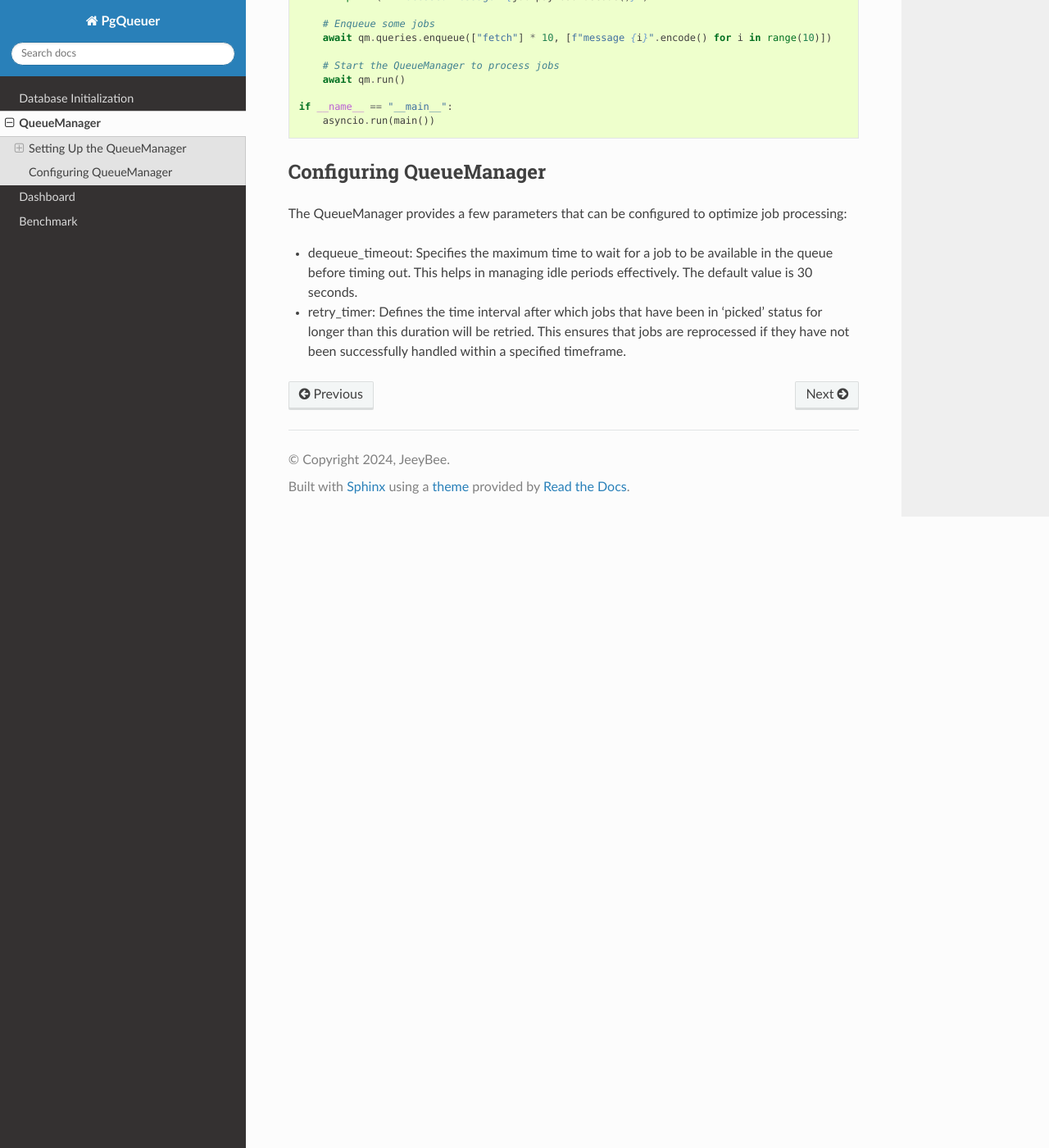
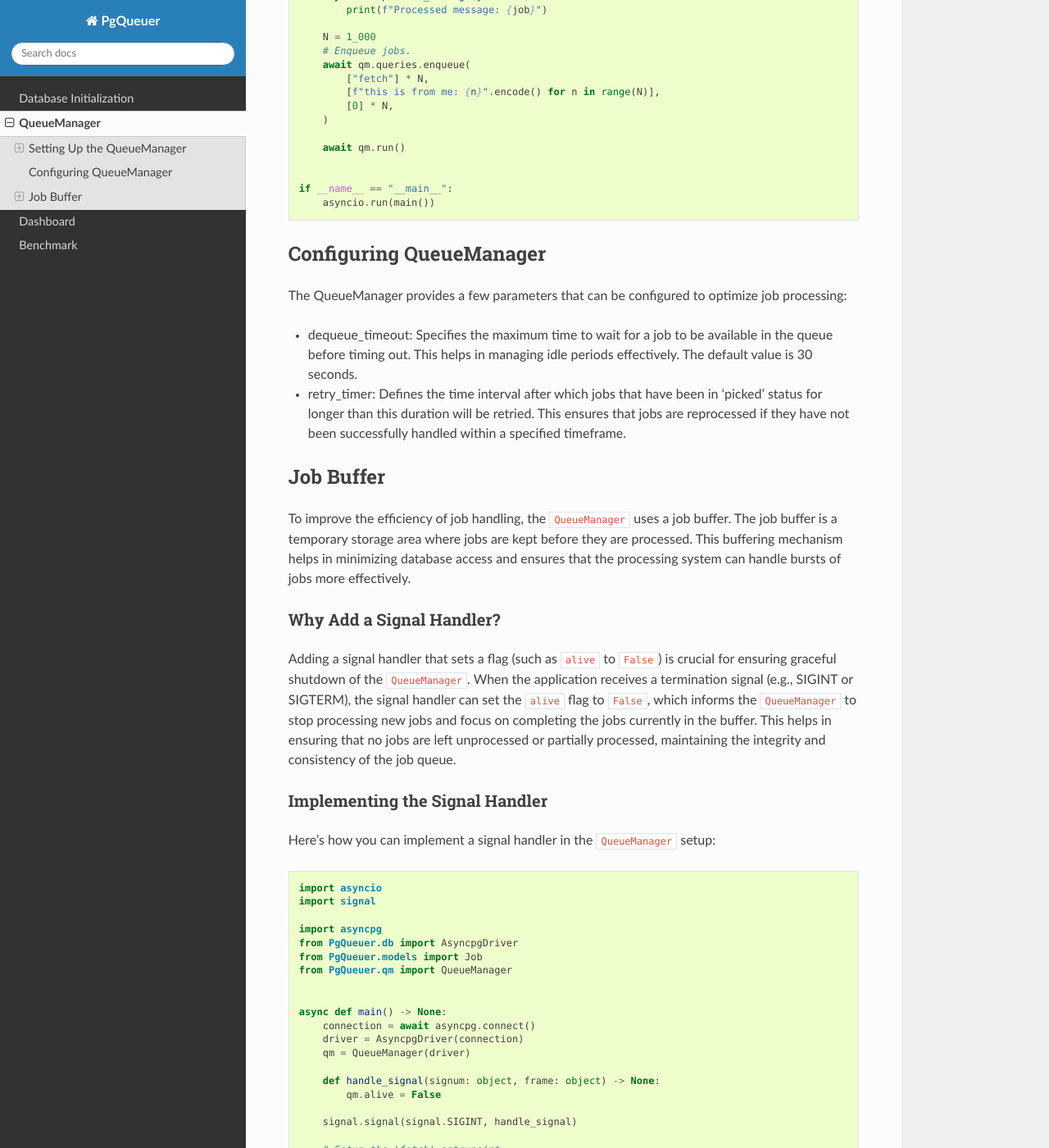
Before and after one commit to janbjorge/pgqueuer, a Sphinx documentation site: the page built from docs/queuemanager.md, in a window 1280 px wide and 1400 px high, scrolled down 836 px. Shown: the whole window at 82% size. Built offline with Sphinx 7.4.7 and the Read the Docs theme 2.0.0, drawn with Linux system fonts in a browser that asks for light colours; some of the changed text lies outside the part shown.

Commit message:
Update docs

````diff
--- a/docs/queuemanager.md
+++ b/docs/queuemanager.md
@@ -4,9 +4,9 @@ The `QueueManager` in PgQueuer facilitate the management and processing of jobs
 
 ## Setting Up the QueueManager
 
-1. **Create a Connection Pool**: First, you need to establish a connection pool with PostgreSQL using `asyncpg`. This pool will be used by the `QueueManager` to interact with the database.
+1. **Create a Connection**: First, you need to establish a connection with PostgreSQL using asyncpg. This connection will be used by the QueueManager to interact with the database.
 
-2. **Instantiate the QueueManager**: Pass the connection pool to the `QueueManager` upon instantiation.
+2. **Instantiate the QueueManager**: Wrap the connection in a `Driver` and pass to `QueueManager` upon instantiation.
 
 3. **Define Entrypoints**: Entrypoints are functions that the `QueueManager` will call to process jobs. Each entrypoint corresponds to a job type.
 
@@ -16,27 +16,33 @@ Here's a simple example to demonstrate the setup and basic usage of `QueueManage
 
 ```python
 import asyncio
+
 import asyncpg
+from PgQueuer.db import AsyncpgDriver
 from PgQueuer.models import Job
 from PgQueuer.qm import QueueManager
 
+
 async def main() -> None:
-    # Create a connection pool
-    pool = await asyncpg.create_pool(min_size=2)
+    connection = await asyncpg.connect()
+    driver = AsyncpgDriver(connection)
+    qm = QueueManager(driver)
 
-    # Instantiate the QueueManager
-    qm = QueueManager(pool)
-
-    # Define an entrypoint for handling 'fetch' job types
+    # Setup the 'fetch' entrypoint
     @qm.entrypoint("fetch")
     async def process_message(job: Job) -> None:
-        print(f"Processed message: {job.payload.decode()}")
+        print(f"Processed message: {job}")
 
-    # Enqueue some jobs
-    await qm.queries.enqueue(["fetch"] * 10, [f"message {i}".encode() for i in range(10)])
+    N = 1_000
+    # Enqueue jobs.
+    await qm.queries.enqueue(
+        ["fetch"] * N,
+        [f"this is from me: {n}".encode() for n in range(N)],
+        [0] * N,
+    )
 
-    # Start the QueueManager to process jobs
     await qm.run()
+
 
 if __name__ == "__main__":
     asyncio.run(main())
@@ -48,3 +54,57 @@ The QueueManager provides a few parameters that can be configured to optimize jo
 
 - dequeue_timeout: Specifies the maximum time to wait for a job to be available in the queue before timing out. This helps in managing idle periods effectively. The default value is 30 seconds.
 - retry_timer: Defines the time interval after which jobs that have been in 'picked' status for longer than this duration will be retried. This ensures that jobs are reprocessed if they have not been successfully handled within a specified timeframe.
+
+## Job Buffer
+
+To improve the efficiency of job handling, the `QueueManager` uses a job buffer. The job buffer is a temporary storage area where jobs are kept before they are processed. This buffering mechanism helps in minimizing database access and ensures that the processing system can handle bursts of jobs more effectively.
+
+### Why Add a Signal Handler?
+
+Adding a signal handler that sets a flag (such as `alive` to `False`) is crucial for ensuring graceful shutdown of the `QueueManager`. When the application receives a termination signal (e.g., SIGINT or SIGTERM), the signal handler can set the `alive` flag to `False`, which informs the `QueueManager` to stop processing new jobs and focus on completing the jobs currently in the buffer. This helps in ensuring that no jobs are left unprocessed or partially processed, maintaining the integrity and consistency of the job queue.
+
+### Implementing the Signal Handler
+
+Here's how you can implement a signal handler in the `QueueManager` setup:
+
+```python
+import asyncio
+import signal
+
+import asyncpg
+from PgQueuer.db import AsyncpgDriver
+from PgQueuer.models import Job
+from PgQueuer.qm import QueueManager
+
+
+async def main() -> None:
+    connection = await asyncpg.connect()
+    driver = AsyncpgDriver(connection)
+    qm = QueueManager(driver)
+
+    def handle_signal(signum: object, frame: object) -> None:
+        qm.alive = False
+
+    signal.signal(signal.SIGINT, handle_signal)
+
+    # Setup the 'fetch' entrypoint
+    @qm.entrypoint("fetch")
+    async def process_message(job: Job) -> None:
+        print(f"Processed message: {job}")
+
+    N = 1_000
+    # Enqueue jobs.
+    await qm.queries.enqueue(
+        ["fetch"] * N,
+        [f"this is from me: {n}".encode() for n in range(N)],
+        [0] * N,
+    )
+
+    await qm.run()
+
+
+if __name__ == "__main__":
+    asyncio.run(main())
+```
+
+In this setup, the signal handler `handle_signal` sets `alive` to `False` when a termination signal is received. The main loop checks the `alive` flag, and if it is `False`, it stops running the `QueueManager`. This approach ensures a clean and graceful shutdown of the job processing system.
````
Also changed, not shown: docs/benchmark.md (+13 -13 lines), docs/index.rst (+17 -8 lines).
